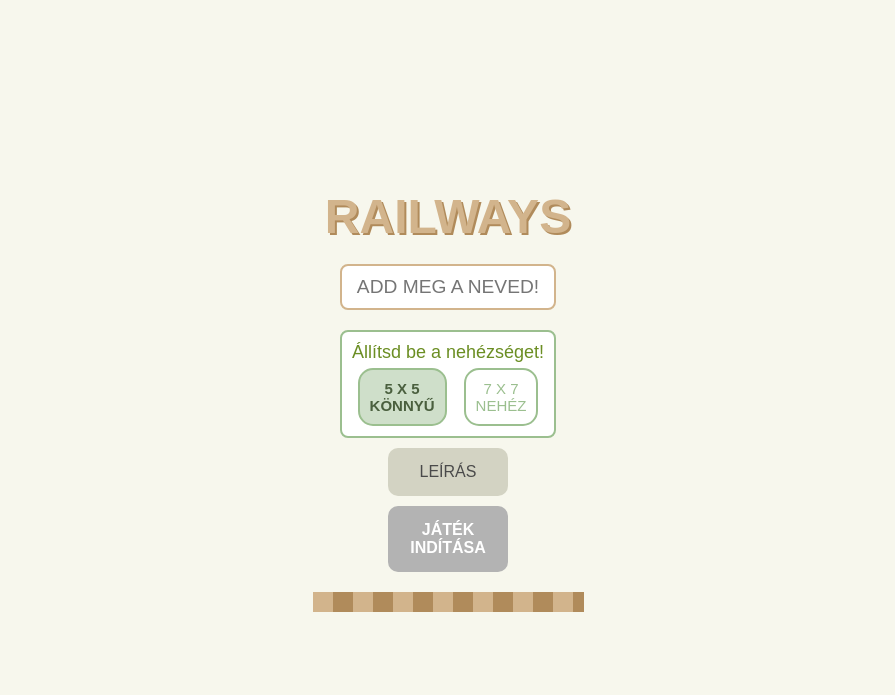
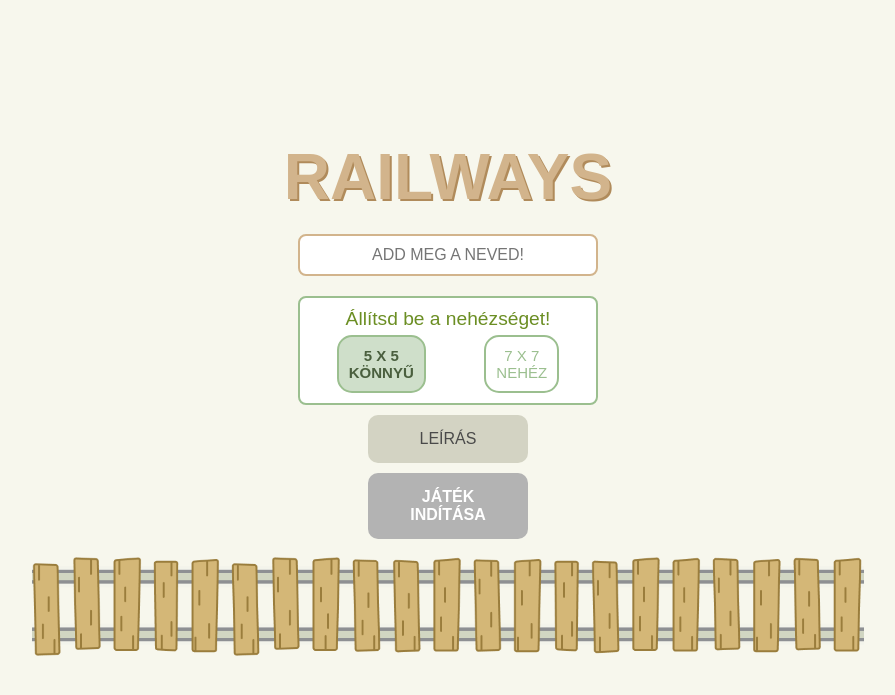
Before and after one commit to J3NZ0L/ELTE_III_semester, a PHP site: page /JS/railways.html in a window 1280 px wide. Shown: the top 695 px of the page, without its empty margins (192-1087 px from the left). Run offline with PHP 8.4, Linux system fonts and the light colour scheme.

Commit message:
after handing in

```diff
--- a/WebProg/Beadando/JS/railways.html
+++ b/WebProg/Beadando/JS/railways.html
@@ -29,7 +29,7 @@
     <div id="startGame">
       <button class="menu-button" id="buttonStartGame">JÁTÉK INDÍTÁSA</button>
     </div>
-    <div id="railTrack"></div>
+    <img src="./kiindulo_hun/pics/rail.png" alt="" srcset="" id="railTrack">
   </div>
 
   <div id="descriptionModal" class="modal">
--- a/WebProg/Beadando/JS/style.css
+++ b/WebProg/Beadando/JS/style.css
@@ -1,4 +1,3 @@
-/* General reset and styling */
 * {
     box-sizing: border-box;
     font-family: Arial, sans-serif;
@@ -11,32 +10,27 @@ body {
     background-color: #f7f7ed;
     margin: 0;
 }
-#menuPage {
-    text-align: center;
-    padding: 20px;
-}
 
-#gamePage {
+#gamePage, #menuPage {
   text-align: center;
   padding: 20px;
 }
 
-/* Title styling */
 .gameTitle {
     margin: 0 auto 20px auto;
-    font-size: 3em;
+    font-size: 4em;
     font-weight: bold;
     color: #d2b48c;
     text-shadow: 2px 2px #b08b5b;
 }
 
-/* Input styling */
 #playerNameSetting input {
     padding: 10px;
-    font-size: 1.2em;
+    font-size: 1em;
     border: 2px solid #d2b48c;
     border-radius: 8px;
-    width: 80%;
+    width: 55vw;
+    max-width: 300px;
     margin-bottom: 20px;
     text-align: center;
     color: #b08b5b;
@@ -47,11 +41,11 @@ body {
   font-size: 1.2em;
   border: 2px solid #9bbf8f;
   border-radius: 8px;
-  margin: 0 auto; /* ensure center alignment of the box */
-  text-align: center;
+  margin: 0 auto;
   color: #b08b5b;
   background-color: white;
-  width: 80%;
+  width: 55vw;
+  max-width: 300px;
 }
 
 #difficultySetting {
@@ -64,15 +58,13 @@ body {
   border-color: #b08b5b;
 }
 
-/* Difficulty buttons styling */
 #difficultySettingButtons {
   display: flex;
   flex: 1;
-  flex-direction: row; /* Stack elements vertically */
-  gap: 5px;              /* Space between elements */
+  flex-direction: row; /* place buttons explicitly in a row */
+  gap: 5px;              /* space buttons a bit */
   margin: 0 auto 0 auto;
   width: 100%;
-
 }
 
 #difficultySettingButtons button:hover {
@@ -80,22 +72,21 @@ body {
 }
 
 #difficultySettingButtons button {
-  padding: 10px; /* Adjust padding as needed */
+  padding: 10px;
   font-size: 15px;
   background-color: white;
   border-radius: 15px;
   margin: 0 auto;
-  border: 2px solid #9bbf8f; /* Green border */
-  color: #9bbf8f; /* Adjust based on your color scheme */
-  cursor: pointer; /* Pointer/hand icon */
-  float: left; /* Float the buttons side by side */
+  border: 2px solid #9bbf8f;
+  color: #9bbf8f;
+  cursor: pointer;
 }
 
 .container-box p {
   display:block;
-  margin: 0; /* Removes default paragraph margin */
+  margin: 0;
   padding-bottom: 5px;
-  font-size: 18px;
+  font-size: 1em;
 }
 
 #difficultySettingButtons .difficulty-button.selected {
@@ -104,10 +95,10 @@ body {
   font-weight: bold;
 }
 
-/* Description and start button styling */
 #description, #startGame {
   margin: 10px 0;
 }
+
 .menu-button {
   padding: 15px;
   font-size: 1em;
@@ -116,37 +107,28 @@ body {
   background-color: #d3d3c3;
   color: #4a4a4a;
   cursor: pointer;
-  width: 120px;
+  width: 10em;
 }
+
 #startGame .menu-button {
   background-color: #b3b3b3;
   color: #ffffff;
   font-weight: bold;
 }
 
-/* Decorative rail track (simplified) */
 #railTrack {
   width: 100%;
-  height: 20px;
-  background: repeating-linear-gradient(
-  to right,
-  #d2b48c,
-  #d2b48c 20px,
-  #b08b5b 20px,
-  #b08b5b 40px
-  );
-  margin-top: 20px;
+  max-width: 65vw;
+  margin-top: 0.5em;
 }
-
-/* DONE TILL HERE, LOOK UPWARDS */
 
 #gameField {
   display: grid;
   gap: 1.5px; /* Space between cells */
   justify-content: center;
   margin: 20px auto;
-  width: 90vw; /* Set to a percentage for responsiveness */
-  max-width: 400px; /* Set a max width for larger screens */
+  width: 85vw; /* Set to a percentage for responsiveness */
+  max-width: 600px; /* Set a max width for larger screens */
 }
 
 #gameField.easy {
@@ -190,7 +172,7 @@ body {
   padding: 20px;
   border-radius: 8px;
   width: 80%;
-  max-width: 400px;
+  max-width: 600px;
   max-height: 80vh;
   overflow-y: auto; /* enable vertical scrolling if needed */
   text-align: center;
```
Also changed, not shown: WebProg/Beadando/JS/kiindulo_hun/pics/rail.png (added), WebProg/Beadando/JS/kiindulo_hun/pics/title.png (added).
